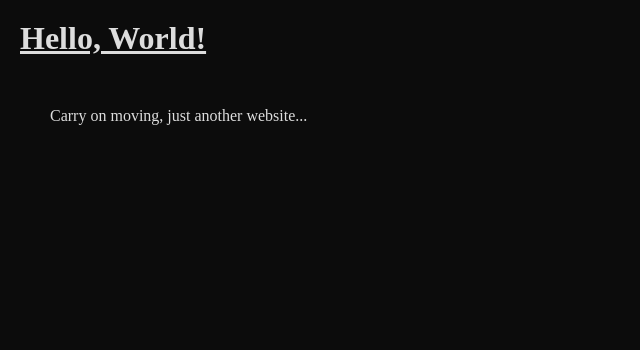
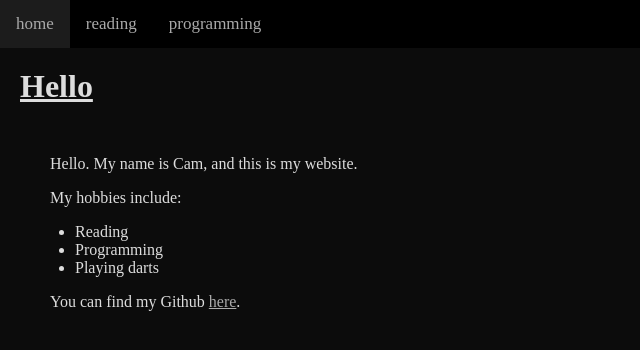
Before and after one commit to vibe-876/vibe-876.github.io, a plain HTML site: page index.html in a window 1280 px wide. Shown: the whole page, without its empty margins (0-640 px from the left). Drawn offline with Linux system fonts and the light colour scheme.

Commit message:
Added a "programming" page.

```diff
--- a/index.html
+++ b/index.html
@@ -2,11 +2,26 @@
 <html>
   <head>
     <title>Home</title>
-    <link rel="stylesheet" href="styles.css">
+    <link rel = "stylesheet" href = "styles.css">
   </head>
 
   <body>
-    <h1>Hello, World!</h1>
-    <p>Carry on moving, just another website...</p>
+    <div class = "topBar">
+      <a class = "active" href = "index.html">home</a>
+      <a href = "reading.html">reading</a>
+      <a href = "programming.html">programming</a>
+    </div>
+
+    <h1>Hello</h1>
+
+    <p>Hello. My name is Cam, and this is my website.</p>
+    <p>My hobbies include:</p>
+    <ul>
+      <li>Reading</li>
+      <li>Programming</li>
+      <li>Playing darts</li>
+    </ul>
+
+    <p>You can find my Github <a href = "https://github.com/vibe-876">here</a>.</p>
   </body>
 </html>
--- a/styles.css
+++ b/styles.css
@@ -1,3 +1,4 @@
+/* Stolen from my old website's corpse. */
 body {
     background-color: #0c0c0c;
 
@@ -40,3 +41,23 @@ ul {
 a {
     color: #AAAAAA;
 }
+
+
+/* W3School 4 life */
+.topBar {
+    background-color: #000000;
+    overflow: hidden;
+}
+
+.topBar a{
+    float: left;
+    color: #AAAAAA;
+    text-align: center;
+    padding: 14px 16px;
+    text-decoration: none;
+    font-size: 17px;
+}
+
+.topBar a:hover {
+    background-color: #1c1c1c;
+}
```
Also changed, not shown: programming.html (added, +23 -0 lines).
